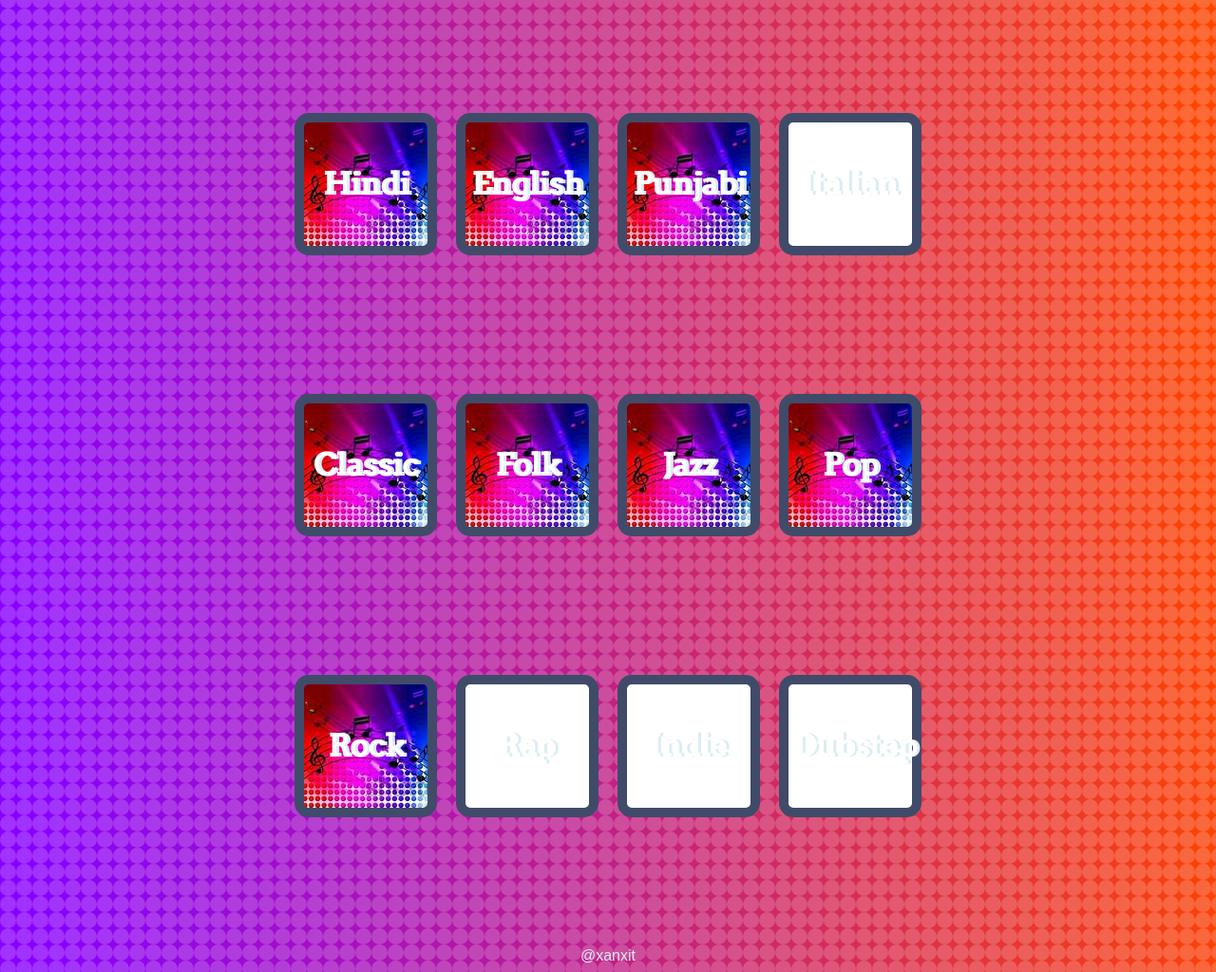
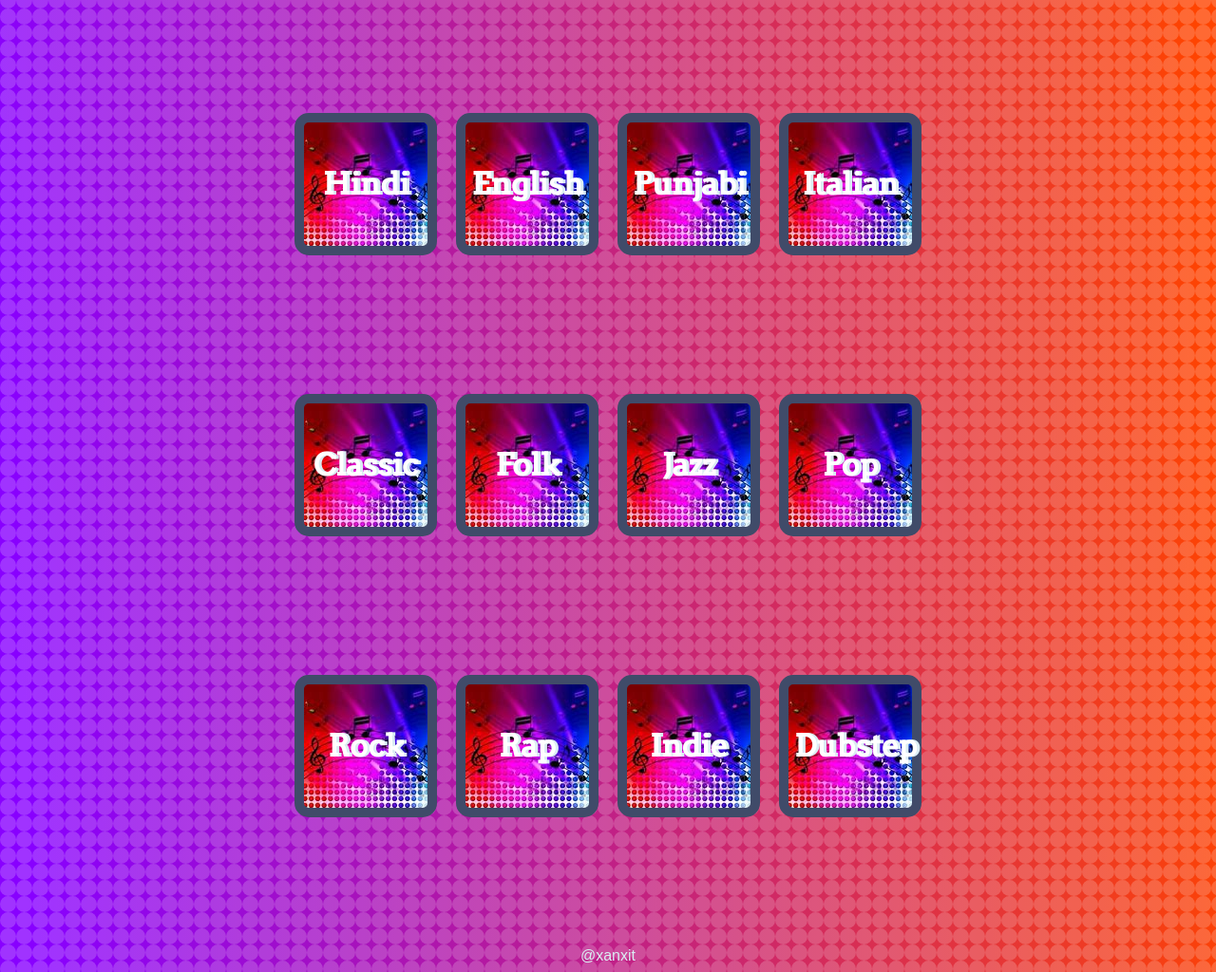
Before and after one commit to iot-lab-kiit/JukeBox, a plain HTML site: page index.html in a window 1280 px wide. Shown: the part 314-1338 px from the top of the page at 95% size. Drawn offline with Linux system fonts and the light colour scheme.

Commit message:
add background to categories

```diff
--- a/styles.css
+++ b/styles.css
@@ -46,6 +46,22 @@ footer {
 }
 
 .r {
+  background-image: url("images/hindi1.png");
+}
+
+.i {
+  background-image: url("images/hindi1.png");
+}
+
+.rp {
+  background-image: url("images/hindi1.png");
+}
+
+.in {
+  background-image: url("images/hindi1.png");
+}
+
+.d {
   background-image: url("images/hindi1.png");
 }
 
```
